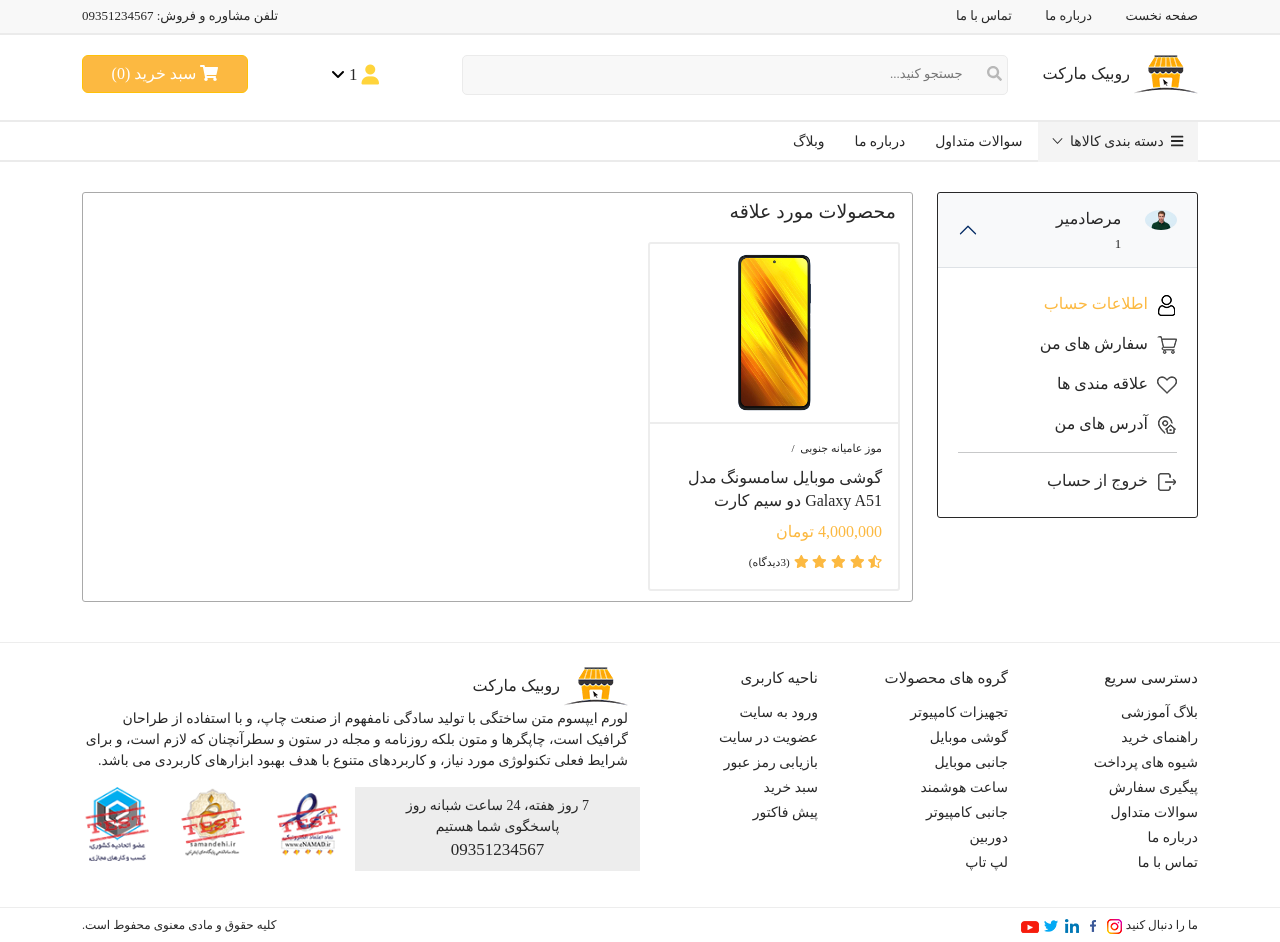
After one commit to mersad29/JanaShop, a Django app: page /user/profile/favorites in a window 1280 px wide. The commit adds this page. Run offline with Django 5.2, Linux system fonts and the light colour scheme; a user stored in the database is signed in; data comes from the database, SQL or seed files in the repository; both versions use the stored data as it was after the commit; some libraries are stand-ins or nearby versions; some web fonts are replaced.

Commit message:
add favorite list v0.1 - side panel v 0.1 - 27/7/2024 8:38 PM

```diff
--- a/account/admin.py
+++ b/account/admin.py
@@ -30,6 +30,7 @@ class UserCreationForm(forms.ModelForm):
 admin.site.register(CustomUser)
 admin.site.register(Otp)
 
+
 @admin.register(Address)
 class AddressAdmin(admin.ModelAdmin):
     model = Address
--- /dev/null
+++ b/account/templates/account/favorite.html
@@ -0,0 +1,66 @@
+{% extends 'base.html' %}
+{% load humanize %}
+{% load static %}
+
+{% block content %}
+    <section class="inner-page" id="profile-page">
+        <div class="container">
+            <div class="row">
+                <div class="col-12">
+                    <div class="content">
+                        <div class="row">
+                            <div class="col-12 col-lg-3">
+                                <!-- Side Panel -->
+                                {% include 'account/side-panel.html' %}
+                                <!-- /Side Panel -->
+                            </div>
+                            <div class="col-12 col-lg-9 pl-lg-0 pr-lg-2 mt-2 mt-lg-0">
+                                <!-- Favorite Products -->
+                                <div class="custom-container" id="favorites">
+                                    <div class="row pt-2 px-3">
+                                        <div class="col-12"><h1>محصولات مورد علاقه</h1></div>
+                                    </div>
+                                    <div class="container">
+                                        <div class="row row-cols-1 row-cols-sm-2 row-cols-lg-3 gx-md-4">
+                                            <!-- Products -->
+                                            {% for item in favorite %}
+                                                <div class="col">
+                                                <!-- Product Box -->
+                                                <div class="product-box">
+                                                    <a href="{% url 'product:product_detail'  item.product.slug  %}">
+                                                        <div class="image"
+                                                             style="background-image: url('{{ item.product.main_image.url }}')"></div>
+                                                    </a>
+                                                    <div class="details p-3">
+                                                        <div class="category">
+                                                            <a href="{% url 'product:product_detail'  item.product.slug  %}">{{ item.product.category.first.title }}</a>
+                                                            &nbsp;/&nbsp;
+                                                            <a href="{% url 'product:product_detail'  item.product.slug  %}"></a>
+                                                        </div>
+                                                        <a href="{% url 'product:product_detail'  item.product.slug  %}"><h2>{{ item.product.title }}</h2></a>
+                                                        <div class="price">{{ item.product.price|intcomma }} تومان</div>
+                                                        <div class="rate">
+                                                            <i class="fa fa-star-half-alt"></i>
+                                                            <i class="fa fa-star"></i>
+                                                            <i class="fa fa-star"></i>
+                                                            <i class="fa fa-star"></i>
+                                                            <i class="fa fa-star"></i>
+                                                            <span class="reviews">({{ item.comments }}دیدگاه)</span>
+                                                        </div>
+                                                    </div>
+                                                </div>
+                                                <!-- /Product Box -->
+                                            </div>
+                                            {% endfor %}
+                                        </div>
+                                    </div>
+                                </div>
+                                <!-- /Favorite Products -->
+                            </div>
+                        </div>
+                    </div>
+                </div>
+            </div>
+        </div>
+    </section>
+{% endblock %}
--- a/account/templates/account/side-panel.html
+++ b/account/templates/account/side-panel.html
@@ -29,7 +29,7 @@
             <div class="accordion-body">
                 <ul>
                     <li>
-                                                        <a href="personal-info.html" class="active">
+                        <a href="{% url 'account:profile' %}" class="active">
                             <div>
                                 <div class="icon d-inline-block"><img
                                         src="{% static "images/icons/profile-menu/profile.webp" %}"
@@ -49,7 +49,7 @@
                         </a>
                     </li>
                     <li>
-                                                        <a href="favorites.html">
+                        <a href="{% url 'account:favorite_list' %}">
                             <div>
                                 <div class="icon d-inline-block"><img
                                         src="{% static "images/icons/profile-menu/favorites.webp" %}"
@@ -59,7 +59,7 @@
                         </a>
                     </li>
                     <li>
-                                                        <a href="addresses.html">
+                        <a href="{% url 'account:address_list' %}">
                             <div>
                                 <div class="icon d-inline-block"><img
                                         src="{% static "images/icons/profile-menu/addresses.webp" %}"
@@ -74,7 +74,9 @@
                     <li>
                         <a href="{% url 'account:logout' %}">
                             <div>
-                                                            <div class="icon d-inline-block"><img src="{% static "images/icons/profile-menu/exit.webp" %}" class="pl-2"></div> خروج از حساب
+                                <div class="icon d-inline-block"><img
+                                        src="{% static "images/icons/profile-menu/exit.webp" %}" class="pl-2"></div>
+                                خروج از حساب
                             </div>
                         </a>
                     </li>
--- a/account/urls.py
+++ b/account/urls.py
@@ -1,4 +1,5 @@
 from django.urls import path
+from product.views import favorites
 from . import views
 
 app_name = 'account'
@@ -12,4 +13,5 @@ urlpatterns = [
     path('edit_address/<int:pk>', views.EditAddressView.as_view(), name='edit_address'),
     path('set_default/<int:id>', views.Set_default_address.as_view(), name='set_default'),
     path('delete_address/<int:id>', views.delete_address, name='delete_address'),
+    path('profile/favorites', favorites, name='favorite_list'),
 ]
--- a/context_processors/context_processors.py
+++ b/context_processors/context_processors.py
@@ -1,5 +1,5 @@
 from cart.cart_madule import Cart
-from product.models import Category
+from product.models import Category, Product
 
 
 def category(request):
--- a/index/views.py
+++ b/index/views.py
@@ -17,5 +17,4 @@ def index(request):
 
 def faq(request):
     question = Faq.objects.all()
-    # print(question.)
     return render(request, 'index/faq.html', {'question': question})
--- a/product/models.py
+++ b/product/models.py
@@ -101,3 +101,7 @@ class Comment(models.Model):
 
     def __str__(self):
         return f"{self.name} - {self.email} - {self.product.title}"
+
+class Like(models.Model):
+    user = models.ForeignKey(CustomUser, on_delete=models.CASCADE, related_name='user_likes')
+    product = models.ForeignKey(Product, on_delete=models.CASCADE, related_name='likes')
--- a/product/urls.py
+++ b/product/urls.py
@@ -3,5 +3,7 @@ from . import views
 
 app_name = 'product'
 urlpatterns = [
-    path('<slug:slug>', views.product_detail, name='product_detail')
+    path('<slug:slug>', views.product_detail, name='product_detail'),
+    path('favorite/add/<int:id>', views.add_to_favorite, name='add_favorite'),
+    path('favorite/remove/<int:id>', views.remove_from_favorite, name='delete_favorite'),
 ]
--- a/product/views.py
+++ b/product/views.py
@@ -1,17 +1,25 @@
 import datetime
 from django.contrib import messages
-from django.shortcuts import render, get_object_or_404
+from django.shortcuts import render, get_object_or_404, redirect
 from persiantools.jdatetime import JalaliDate
 from . import models
-from .models import Comment
+from .models import Comment, Like, Product
 
 
 def product_detail(request, slug):
     product = get_object_or_404(models.Product, slug=slug)
     comments = product.comments.all()
     comments_count = comments.filter(product=product, is_published=True).count()
+
+    if Like.objects.filter(user=request.user, product=product):
+        product.liked = True
+
+    else:
+        product.liked = False
+
+
     if product.discount:
-        product.final_price = int(product.price - (product.price * (product.percent_discount / 100)))
+        product.final_price = int(product.price - (int(product.price) * int(product.percent_discount / 100)))
         product.discount = int(product.price) - int(product.final_price)
     product.save()
 
@@ -34,3 +42,19 @@ def product_detail(request, slug):
         'comments_count': comments_count,
     }
     return render(request, 'product/product_detail.html', contex)
+
+def add_to_favorite(request, id):
+    product = get_object_or_404(Product, id=id)
+    Like.objects.get_or_create(user=request.user, product=product)
+    return redirect('product:product_detail', product.slug)
+
+def remove_from_favorite(request, id):
+    product = get_object_or_404(Product, id=id)
+    Like.objects.filter(user=request.user, product=product).delete()
+    return redirect('product:product_detail', product.slug)
+
+def favorites(request):
+    favorites = Like.objects.filter(user=request.user)
+    for item in favorites:
+         item.comments = item.product.comments.filter(is_published=True).count()
+    return render(request, 'account/favorite.html', {'favorite': favorites})
```
Also changed, not shown: product/admin.py (+7 -1 lines), product/templates/product/product_detail.html (+4 -3 lines), db.sqlite3, product/images/p104_Foa9Xa4.png (added), product/migrations/0015_like.py (added). Lines whose indentation alone changed are shown as unchanged.
